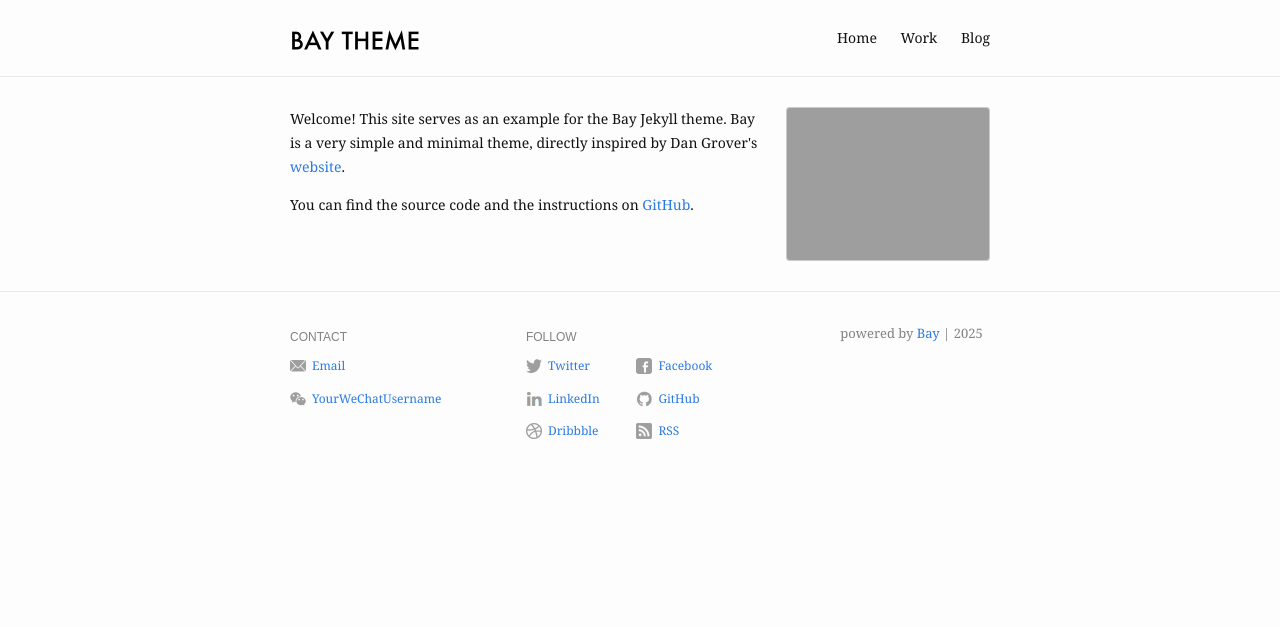
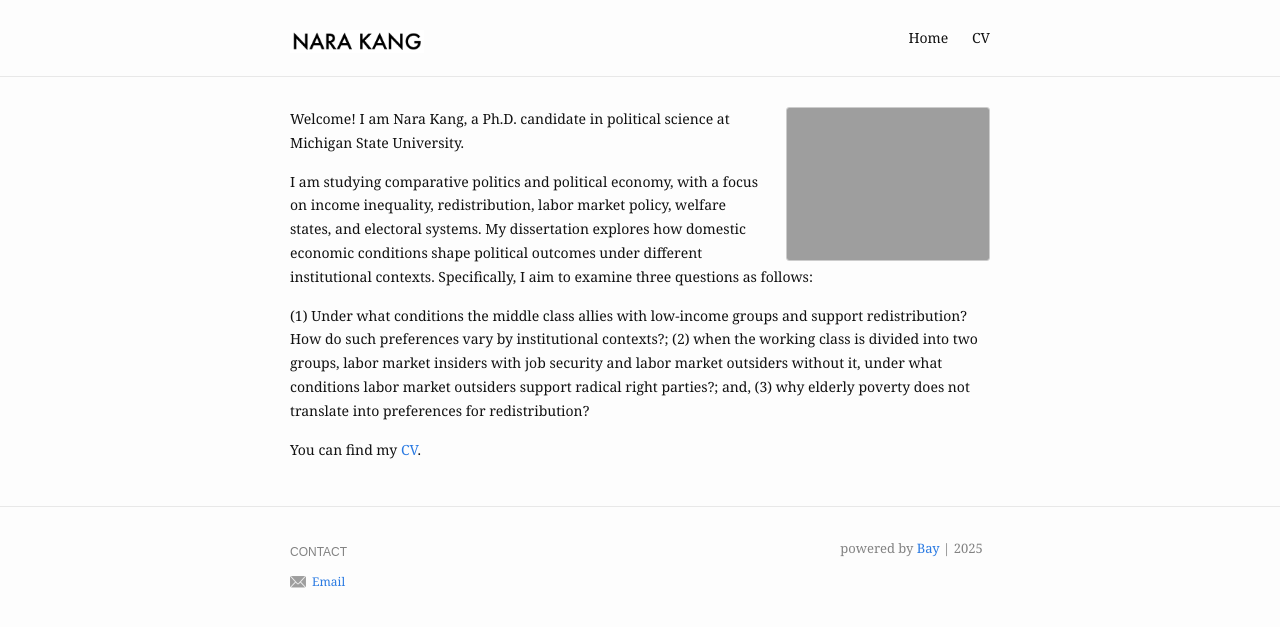
Before and after one commit to nara-kang/nara-kang.github.io, a Jekyll site: the page built from index.md, in a window 1280 px wide. Shown: the top 627 px of the page. Built offline with Jekyll 4.4.1, drawn with Linux system fonts in a browser that asks for light colours.

Commit message:
Initial commit

```diff
--- a/Gemfile
+++ b/Gemfile
@@ -20,3 +20,8 @@ end
 
 # Performance-booster for watching directories on Windows
 gem "wdm", "~> 0.1.1", :install_if => Gem.win_platform?
+
+# CSV
+gem "csv"
+#
+gem "base64"
--- a/_config.yml
+++ b/_config.yml
@@ -1,49 +1,24 @@
 # For technical reasons, this file is *NOT* reloaded automatically when you use
 # 'bundle exec jekyll serve'. If you change this file, please restart the server process.
 
-title: Bay Jekyll Theme
+title: Nara Kang
 description: Bay is a minimal Jekyll Theme.
 baseurl: "/bay"
-url: "https://eliottvincent.github.io"
-og_image: /assets/img/profile-pic.jpg
-google_analytics: "UA-121636368-3"
+url: "https://nara-kang.github.io"
 
 header:
   pages:
     - name: Home
       slug: /
-    - name: Work
-    - name: Blog
+    - name: CV
 
 footer:
   show_powered_by: true
   contact:
     - type: email
       name: Email
-      value: yourmail@domain.com
-    - type: wechat
-      value: YourWeChatUsername
-      link: "#"
-  follow:
-    - type: twitter
-      name: Twitter
-      link: http://twitter.com/YourTwitterUsername
-      username: "@YourTwitterUsername"
-    - type: facebook
-      name: Facebook
-      link: http://facebook.com/YourFacebookUsername
-    - type: linkedin
-      name: LinkedIn
-      link: http://linkedin.com/in/YourLinkedInUsername
-    - type: github
-      name: GitHub
-      link: http://github.com/YourGitHubUsername
-    - type: dribbble
-      name: Dribbble
-      link: https://dribbble.com/YourDribbbleUsername
-    - type: rss
-      name: RSS
-      link: /feed.xml
+      value: narakang@msu.edu
+
 
 # Build settings
 markdown: kramdown
--- a/_includes/header.html
+++ b/_includes/header.html
@@ -1,7 +1,7 @@
 <header class="site-header">
   <div class="wrapper">
     <a class="site-title" href="{{ "" | prepend: site.baseurl | prepend: site.url }}/">
-      <img src="{{ "/assets/img/title.png" | absolute_url }}" alt="{{ site.title }}" />
+      <img src="{{ "/assets/img/title2.png" | absolute_url }}" alt="{{ site.title }}" />
     </a>
 
     <nav class="site-nav">
--- a/index.md
+++ b/index.md
@@ -6,9 +6,23 @@ profile_picture:
 ---
 
 <p>
-  Welcome! This site serves as an example for the Bay Jekyll theme. Bay is a very simple and minimal theme, directly inspired by Dan Grover's <a href="http://dangrover.com">website</a>.
-</p>
+ Welcome! I am Nara Kang, a Ph.D. candidate in political science
+ at Michigan State University.
+<p>
+ I am studying comparative politics and political economy,
+ with a focus on income inequality, redistribution, labor market policy, welfare states,
+ and electoral systems.
+ My dissertation explores how domestic economic conditions
+ shape political outcomes under different institutional contexts.
+ Specifically, I aim to examine three questions as follows:
+<p>
+ (1) Under what conditions the middle class allies with low-income groups and
+ support redistribution? How do such preferences vary by institutional contexts?;
+ (2) when the working class is divided into two groups, labor market insiders with job security
+ and labor market outsiders without it,
+ under what conditions labor market outsiders support radical right parties?; and,
+ (3) why elderly poverty does not translate into preferences for redistribution?
 
 <p>
-  You can find the source code and the instructions on <a href="https://github.com/eliottvincent/bay">GitHub</a>.
+  You can find my <a href="https://www.dropbox.com/scl/fi/9ognsfwz8wshftet4qy8b/dropbox_Nara_Kang_cv_Dec16.pdf?rlkey=j644dhvpfa2mr5fw91zv8yye1&st=0yhwxlly&dl=0">CV</a>.
 </p>
```
Also changed, not shown: _layouts/cv.html (added, +21 -0 lines), cv.md (added, +8 -0 lines), Gemfile.lock, assets/img/title2.png (added), 4 other files.
